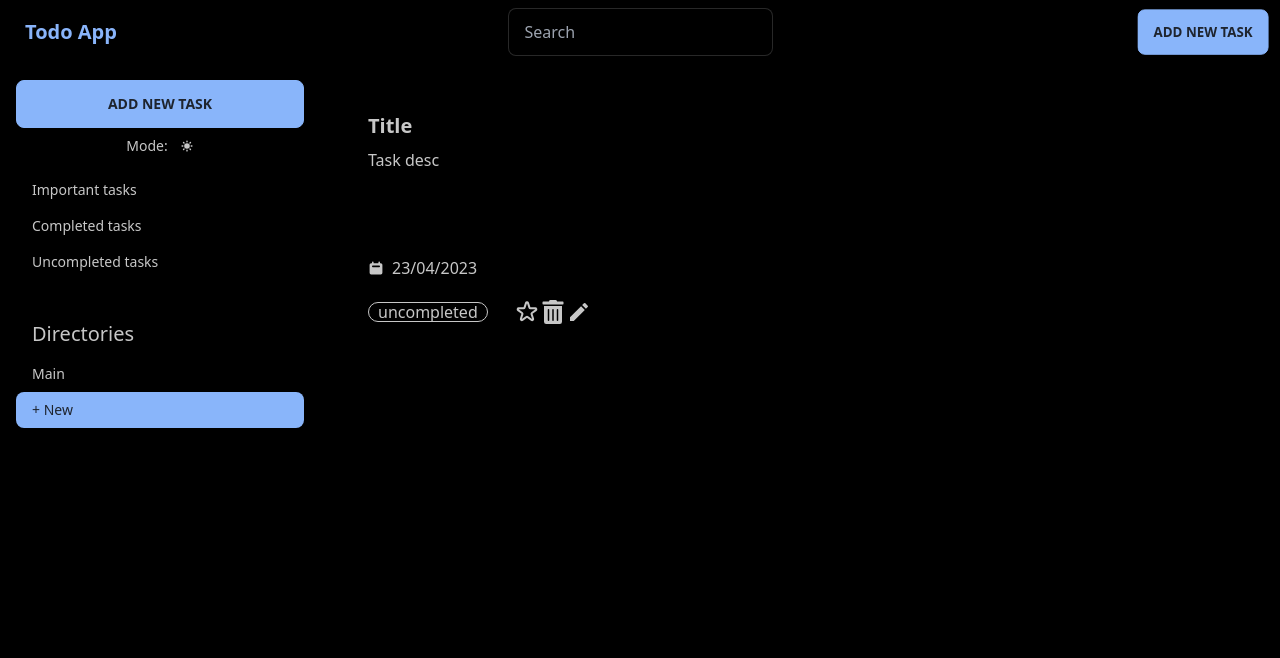
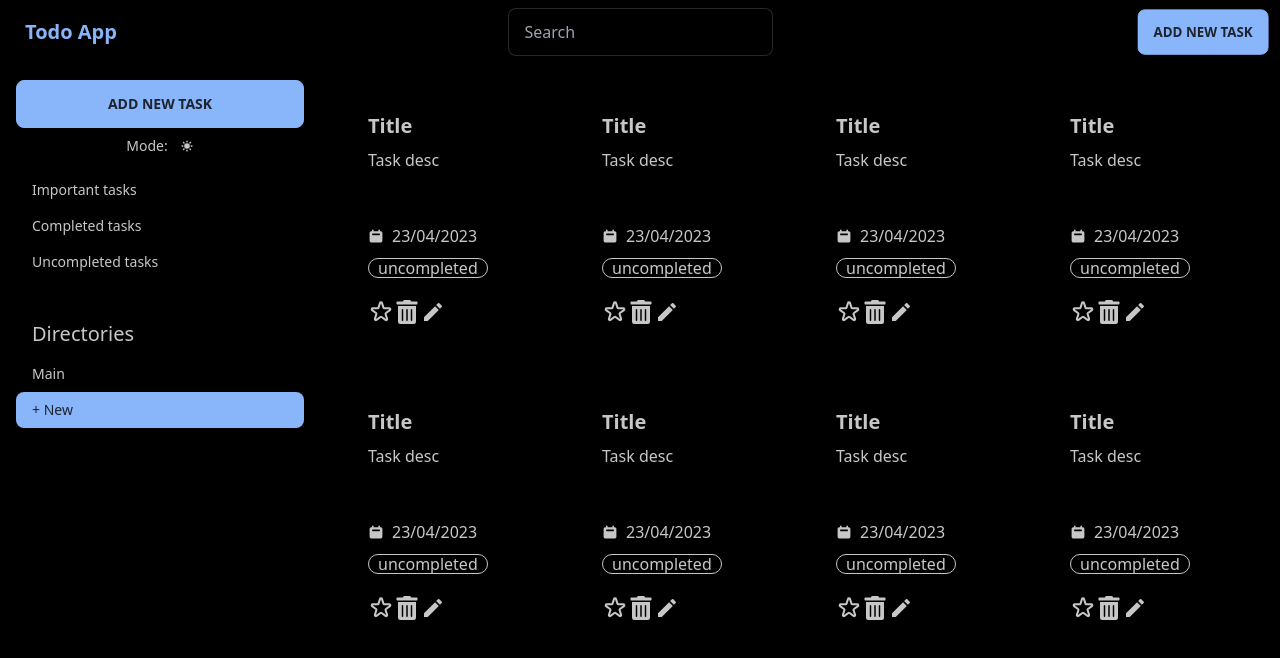
Before and after one commit to kelly-jsx/todo-app, a React (Vite) app: page / in a window 1280 px wide. Shown: the top 658 px of the page. Built offline with nearby package versions, Linux system fonts and the light colour scheme; what @catppuccin/tailwindcss would draw is missing.

Commit message:
grid with cards, card layout

```diff
--- a/src/App.tsx
+++ b/src/App.tsx
@@ -12,9 +12,9 @@ function App(): JSX.Element {
   return (
     <div className="min-h-screen App bg-base text-text">
       <Header />
-      <div className="flex">
+      <div className="flex w-full">
         <Sidebar />
-        <div className="p-4">
+        <div className="w-full p-4">
           <TasksGrid />
         </div>
         {/* modals */}
--- a/src/components/TaskCard.tsx
+++ b/src/components/TaskCard.tsx
@@ -11,15 +11,15 @@ type Props = {
 
 export default function TaskCard({ isImportant, isCompleted }: Props) {
   return (
-    <div className="w-full h-72 shadow-xl lg:w-72 card bg-surface0">
+    <div className="w-auto shadow-xl h-72 card bg-surface0">
       <div className="card-body">
         <h2 className="card-title">Title</h2>
         <p>Task desc</p>
-        <div className="flex gap-2 items-center">
+        <div className="flex items-center gap-2">
           <HiCalendar />
           <p>23/04/2023</p>
         </div>
-        <div className="justify-between items-center card-actions">
+        <div className="items-center justify-between card-actions">
           <div>
             {isCompleted ? (
               <div className="text-base badge badge-neutral bg-green">
--- a/src/components/TasksGrid.tsx
+++ b/src/components/TasksGrid.tsx
@@ -3,7 +3,14 @@ import TaskCard from './TaskCard'
 
 export default function TasksGrid() {
   return (
-    <div className="w-full">
+    <div className="grid w-full grid-cols-1 gap-2 md:grid-cols-2 lg:grid-cols-3 xl:grid-cols-4 2xl:grid-cols-5">
+      <TaskCard />
+      <TaskCard />
+      <TaskCard />
+      <TaskCard />
+      <TaskCard />
+      <TaskCard />
+      <TaskCard />
       <TaskCard />
     </div>
   )
```
